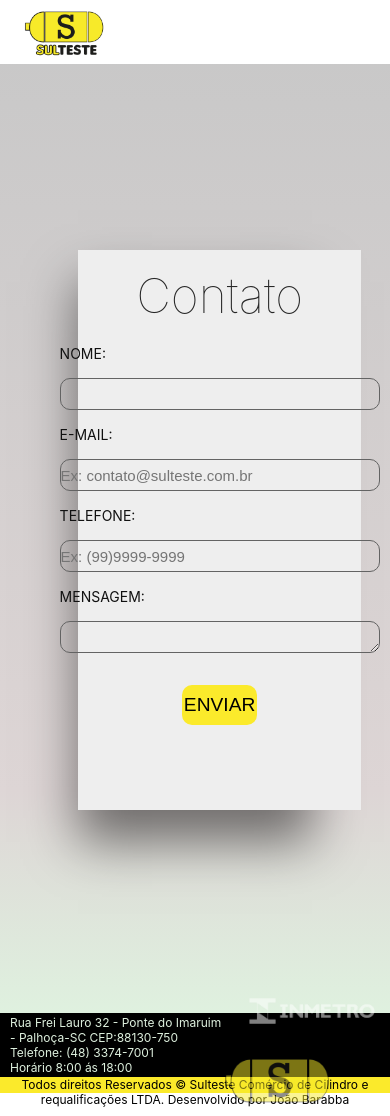
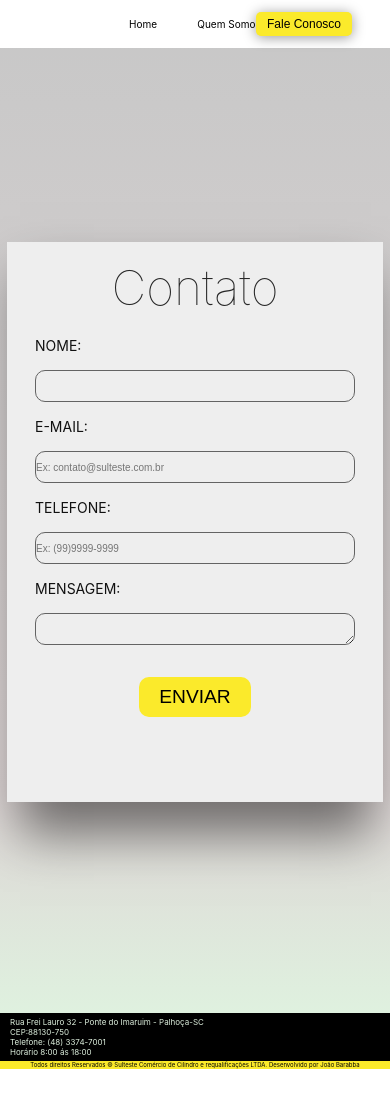
Before and after one commit to joao-barabba/Sulteste, a plain HTML site: page contato.html in a window 390 px wide. After the commit the page ends 1069 px from the top, so only its background shows below. Drawn offline with Linux system fonts and the light colour scheme.

Commit message:
:package: Responsividade de Celular pronta

```diff
--- a/estilos/styleContato.css
+++ b/estilos/styleContato.css
@@ -198,3 +198,172 @@ textarea {
 .rodape .direitos a:hover {
   text-decoration: underline;
 }
+@media (max-width: 640px) {
+  /* Resolução Celular*/
+  .cabecalho {
+    display: flex;
+    height: 3rem;
+    width: 100%;
+
+  }
+  .cabecalho .logo {
+    display: none;
+  }
+
+  .cabecalho .menu {
+    list-style: none;
+    display: flex;
+    justify-content: space-evenly;
+    align-items: center;
+    width: 4.5rem;
+    margin-left: 0px;
+
+  }
+  .cabecalho .menu a {
+    display: flex;
+    justify-content: center;
+    align-items: center;
+    font-size: 10px;
+    font-family: -apple-system, BlinkMacSystemFont, "Segoe UI", Roboto, Oxygen,
+      Ubuntu, Cantarell, "Open Sans", "Helvetica Neue", sans-serif;
+    color: #000;
+    text-decoration: none;
+    font-weight: 400;
+    width: 70px;
+
+  }
+  .cabecalho .btn {
+    background-color: #fbea2b;
+    margin-left: -1rem;
+    width: 6rem;
+    height: 1.5rem;
+    border-radius: 5px;
+    border-style: none;
+    cursor: pointer;
+    box-shadow: 0 0.1rem 0.8rem rgba(0, 0, 0, 0.4);
+    font-size: 12px;
+  }
+  .container {
+    display: flex;
+    align-items: center;
+    justify-content: center;
+    height: 120vh;
+    width: 100%;
+
+  }
+  .contato-wrapper {
+    width: 90%;
+    display: flex;
+    height: 35rem;
+    box-shadow: 0 2rem 3rem rgba(0, 0, 0, 0.5);
+    margin-top: 4rem;
+    margin-bottom: 2rem;
+    justify-content: center;
+
+  }
+  .contato-left{
+    width: 0%;
+    background: rgb(255,234,0);
+    background: linear-gradient(74deg, rgba(255,234,0,1) 0%, rgba(251,234,43,1) 54%, rgba(242,233,132,1) 100%);
+
+  }
+  .contato-right {
+    width:80%;
+    background-color: #eee;
+    padding: 1rem 3rem 3rem 3rem;
+  }
+  .container h2 {
+    color: #272727;
+    font-size: 3rem;
+    font-weight: lighter;
+    width: 100%;
+    text-align: center;
+  }
+  .input-group {
+    position: relative;
+    margin-top: 20px;
+
+  }
+  .container form {
+    width: 100%;
+    display: flex;
+    flex-direction: column;
+    align-items: center;
+  }
+  .field {
+    background: transparent;
+    border: none;
+    width: 20rem;
+    font-size: 10px;
+    border: 1px solid #636363;
+    height: 2rem;
+    outline: none;
+    margin: 1rem 0;
+    border-radius: 10px;
+  }
+  textarea {
+    padding-top: 1rem;
+    max-height: 5rem;
+    max-width: 20rem;
+  }
+  .field-label {
+    left: 0;
+    text-transform: uppercase;
+    top: 2rem;
+    font-size: 14px;
+    display: flex;
+  }
+  .btn2 {
+    width: 40%;
+    height: 2.5rem;
+    text-transform: uppercase;
+    margin-top: 1rem;
+    font-size: 1.2rem;
+    cursor: pointer;
+    background-color: #fbea2b;
+    border-radius: 10px;
+    border-style: none;
+  }
+  .btn2:hover {
+    border-style: solid;
+    box-shadow: 0 0.1rem 0.8rem rgba(0, 0, 0, 0.4);
+    color: #585858;
+
+  }
+  .rodape {
+    display: grid;
+    background-color: #000;
+    height: 3rem;
+    width: 100%;
+    grid-template-columns: 3fr 1fr 1fr;
+    grid-template-rows: 3rem .5rem;
+    font-size: 8px;
+  }
+  .rodape .text-rodape {
+    grid-column-start: 1;
+    grid-column-end: 1;
+    grid-row-start: 1;
+    grid-row-end: 1;
+    align-self: center;
+    padding: 10px;
+  }
+  .rodape .img-rodape {
+    display: none;
+  }
+  .rodape .direitos {
+    background-color: #fbea2b;
+    grid-column-start: 1;
+    grid-column-end: 4;
+    grid-row-start: 2;
+    grid-row-end: 2;
+    color: #000;
+    text-align: center;
+    font-size: 6px;
+  }
+  .rodape .direitos a {
+    text-decoration: none;
+    color: #000;
+  }
+  .rodape .direitos a:hover {
+    text-decoration: underline;
+}
--- a/estilos/styleQuemsomos.css
+++ b/estilos/styleQuemsomos.css
@@ -205,9 +205,7 @@
 }
 @media (max-width: 640px) {
   /* Resolução Celular*/
-  body{
-    height: 70.6rem;
-  }
+
   .cabecalho {
     display: flex;
     height: 3rem;
--- a/estilos/styleReteste.css
+++ b/estilos/styleReteste.css
@@ -185,9 +185,7 @@
   text-decoration: underline;
 }
 @media (max-width: 640px){
-  body{
-    height: 63.6rem;
-  }
+
   .cabecalho {
     display: flex;
     height: 3rem;
```
